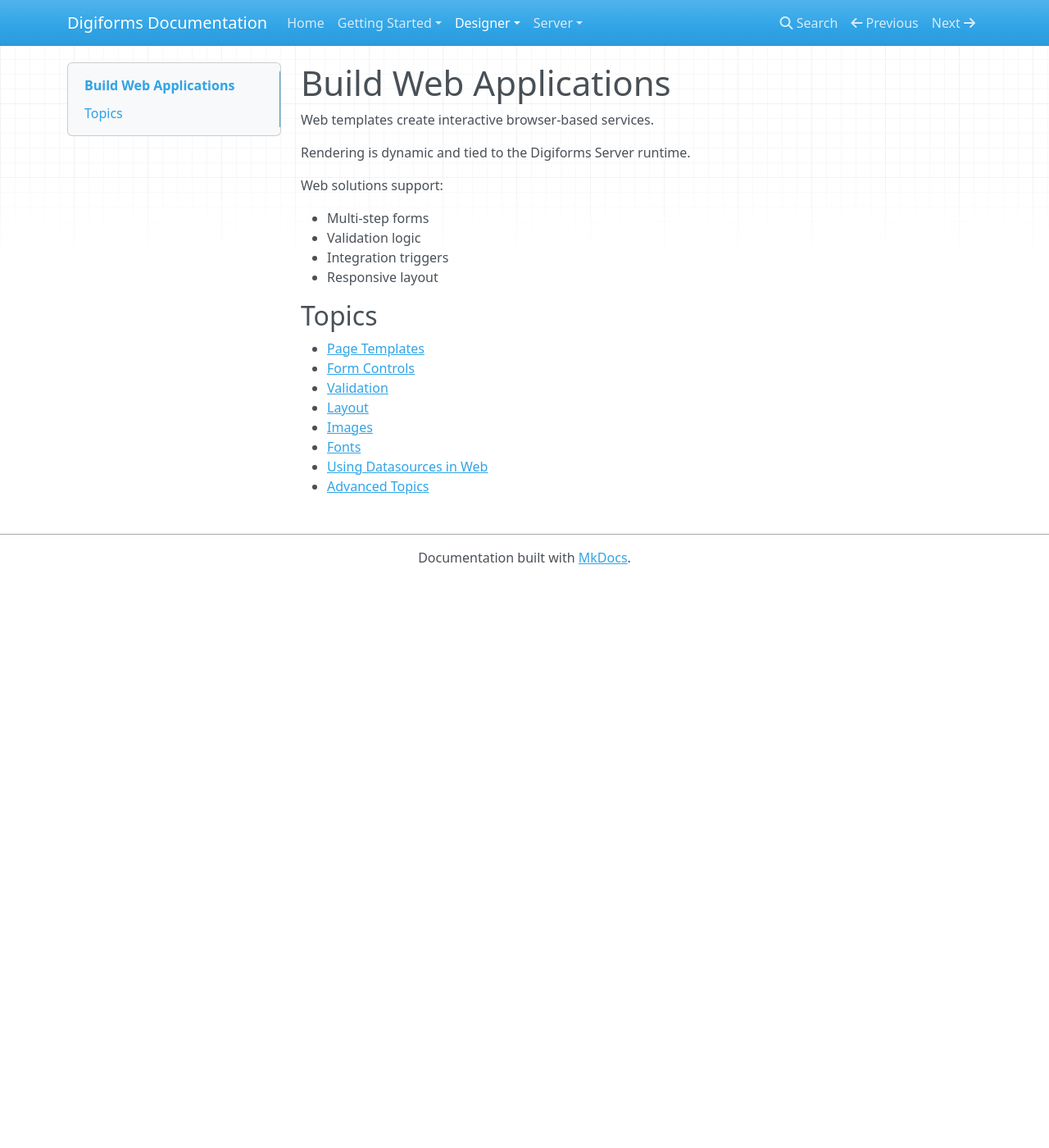
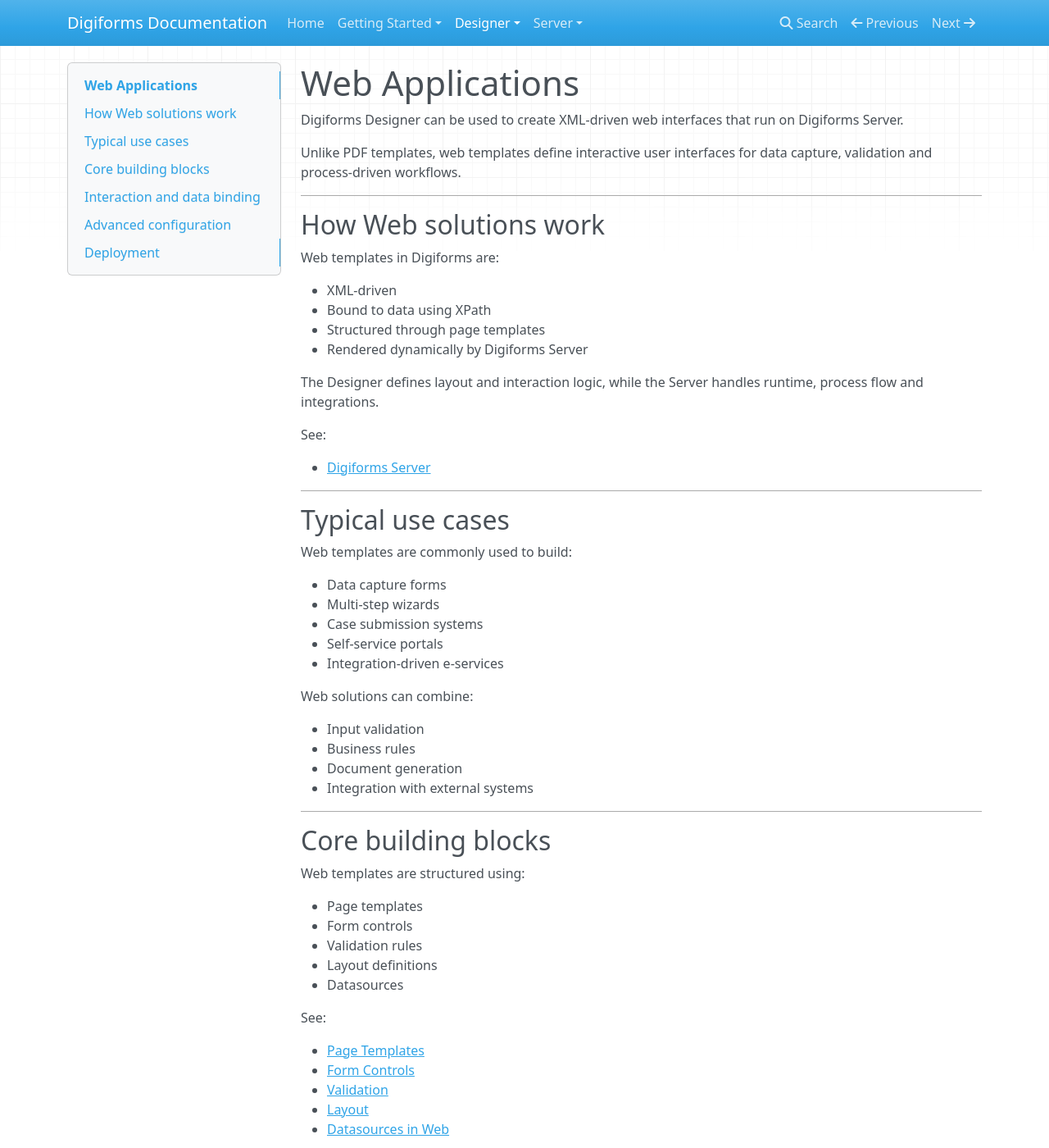
Before and after one commit to Multekrem/digiforms-docs, an MkDocs documentation site: the page built from docs/designer/web/index.md, in a window 1280 px wide and 1400 px high. Shown: the whole window at 82% size. Built offline with MkDocs 1.6.1, drawn with Linux system fonts in a browser that asks for light colours; nearby versions of some CDN libraries; some of the changed text lies outside the part shown.

Commit message:
Update index.md - ny tekst

```diff
--- a/docs/designer/web/index.md
+++ b/docs/designer/web/index.md
@@ -1,23 +1,92 @@
-# Build Web Applications
+# Web Applications
 
-Web templates create interactive browser-based services.
+Digiforms Designer can be used to create XML-driven web interfaces that run on Digiforms Server.
 
-Rendering is dynamic and tied to the Digiforms Server runtime.
+Unlike PDF templates, web templates define interactive user interfaces for data capture, validation and process-driven workflows.
 
-Web solutions support:
+---
 
-- Multi-step forms
-- Validation logic
-- Integration triggers
-- Responsive layout
+## How Web solutions work
 
-## Topics
+Web templates in Digiforms are:
 
-- [Page Templates](page-templates.md)
-- [Form Controls](form-controls.md)
-- [Validation](validation.md)
-- [Layout](layout.md)
-- [Images](images.md)
-- [Fonts](fonts.md)
-- [Using Datasources in Web](datasources.md)
+- XML-driven
+- Bound to data using XPath
+- Structured through page templates
+- Rendered dynamically by Digiforms Server
+
+The Designer defines layout and interaction logic, while the Server handles runtime, process flow and integrations.
+
+See:
+
+- [Digiforms Server](../../server/index.md)
+
+---
+
+## Typical use cases
+
+Web templates are commonly used to build:
+
+- Data capture forms
+- Multi-step wizards
+- Case submission systems
+- Self-service portals
+- Integration-driven e-services
+
+Web solutions can combine:
+
+- Input validation
+- Business rules
+- Document generation
+- Integration with external systems
+
+---
+
+## Core building blocks
+
+Web templates are structured using:
+
+- Page templates
+- Form controls
+- Validation rules
+- Layout definitions
+- Datasources
+
+See:
+
+- [Page Templates](page-templates/index.md)
+- [Form Controls](form-controls/index.md)
+- [Validation](validation/index.md)
+- [Layout](layout/index.md)
+- [Datasources in Web](datasources/index.md)
+
+---
+
+## Interaction and data binding
+
+Web interfaces bind XML data to form controls using XPath expressions.
+
+Data can be validated, transformed and reused across multiple pages and workflows.
+
+See:
+
+- [Data Model](../data-and-structure/data-model/index.md)
+- [Components](../data-and-structure/components/index.md)
+
+---
+
+## Advanced configuration
+
+For more advanced scenarios such as dynamic rendering, conditional visibility and complex logic:
+
 - [Advanced Topics](advanced/index.md)
+
+---
+
+## Deployment
+
+Web templates require Digiforms Server for runtime execution, authentication, integration and process handling.
+
+See:
+
+- [Server Overview](../../server/index.md)
```
